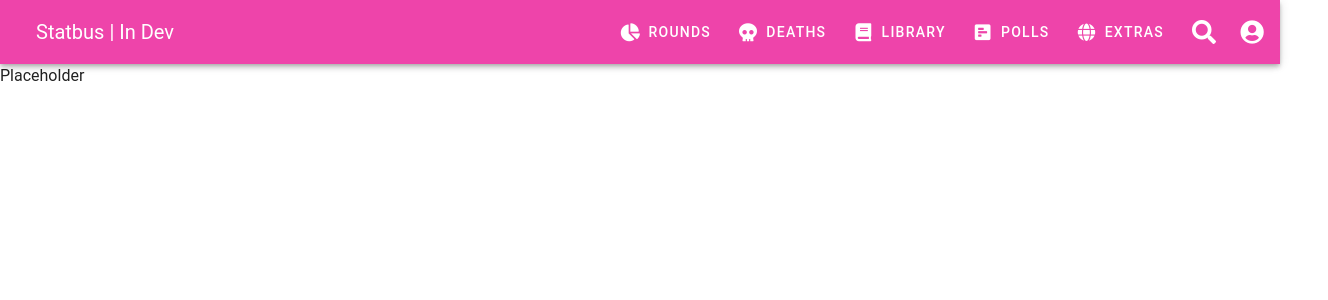
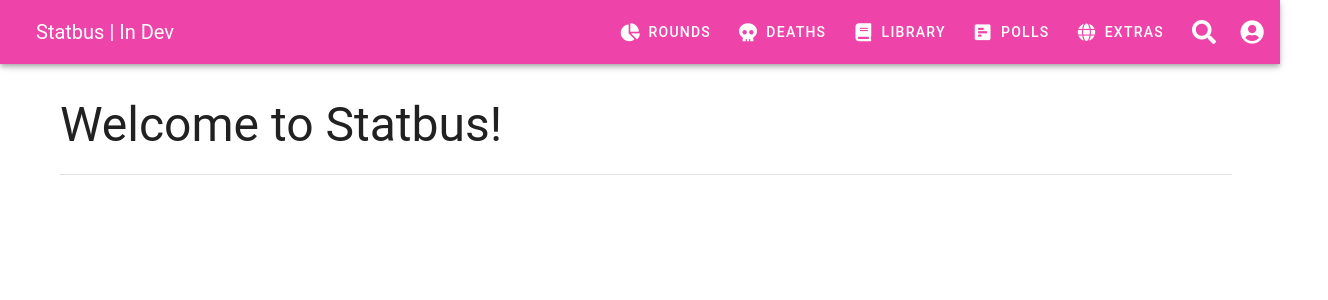
Before and after one commit to MOONMOONOSS/statbus, a Vue app: page / in a window 1280 px wide. Shown: the top 300 px of the page, 1328 px wide, since content can reach past the window. Built offline with nearby package versions, Linux system fonts and the light colour scheme; the HTML template or start-up script is replaced by a standard one.

Commit message:
Add welcome message

```diff
--- a/src/views/Home.vue
+++ b/src/views/Home.vue
@@ -1,5 +1,8 @@
 <template lang="pug">
-  p Placeholder
+  v-container.mx-sm-12.my-6(fluid)
+    .display-2.d-none.d-sm-block Welcome to Statbus!
+    .display-1.d-block.d-sm-none.text-center Welcome to Statbus!
+    v-divider.mr-sm-12.my-6.d-none.d-sm-block
 </template>
 
 <script>
@@ -8,3 +11,9 @@ export default {
   },
 };
 </script>
+
+<style lang="stylus" scoped>
+>>> .v-divider.mr-sm-12
+  @media (min-width 600px)
+    margin-right 84px !important
+</style>
```
